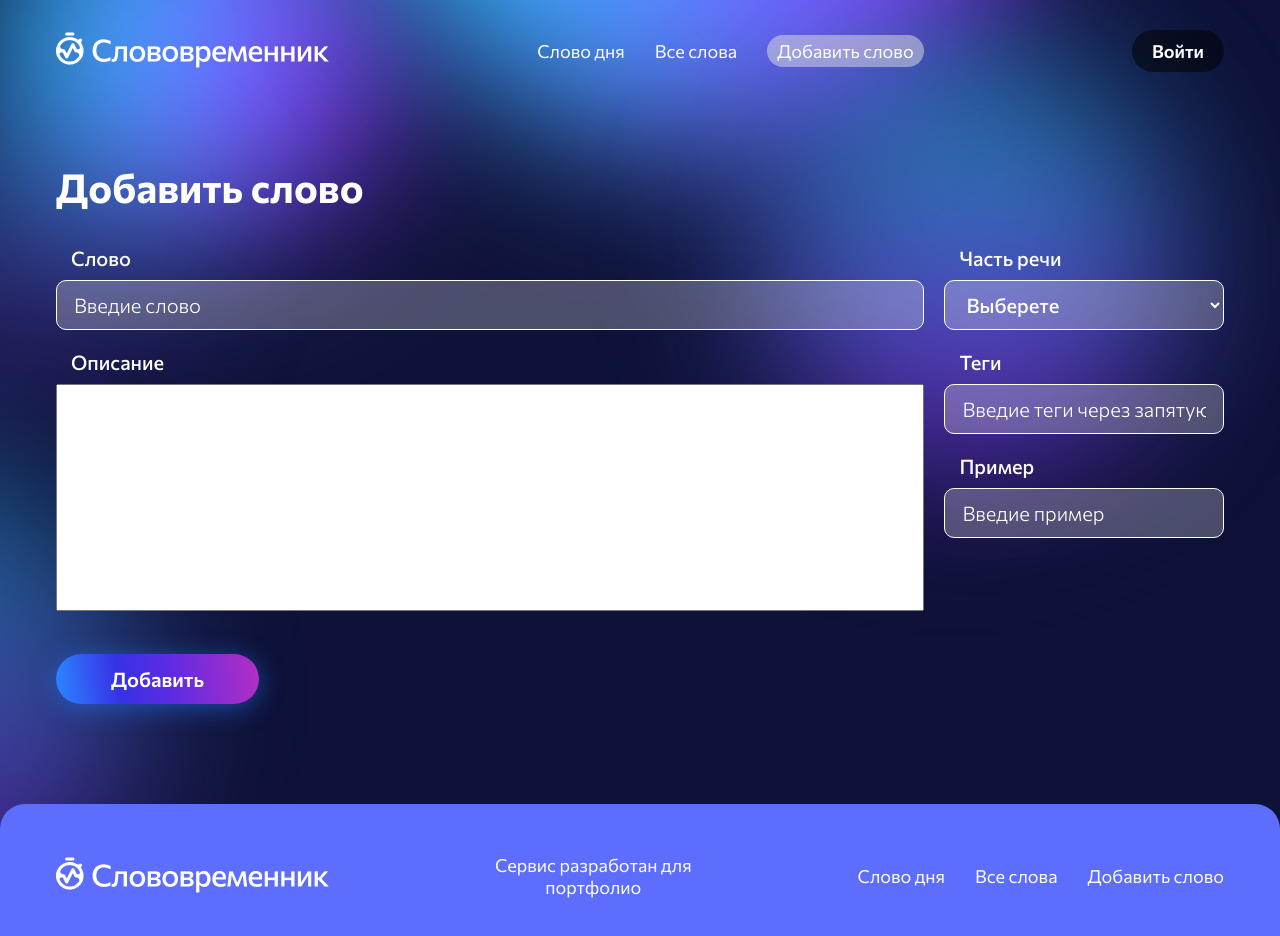
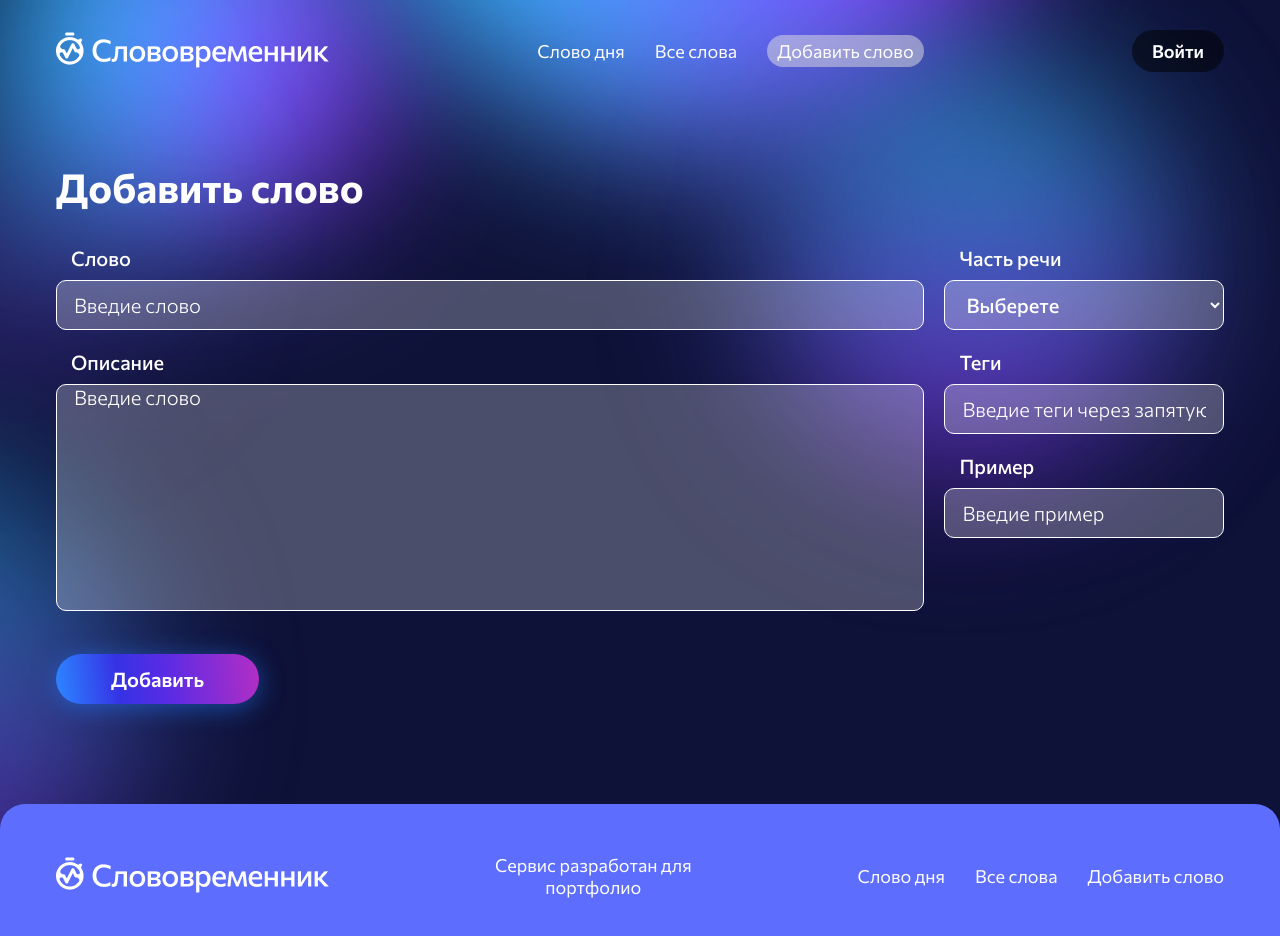
Before and after one commit to StKir/slovovremennik, a Next.js app: page /add-word in a window 1280 px wide. Shown: the top 936 px of the page. Built offline with nearby package versions, Linux system fonts and the light colour scheme.

Commit message:
fix: :art: Фикс бага со стилями

```diff
--- a/src/components/ui/input/mainInput/index.tsx
+++ b/src/components/ui/input/mainInput/index.tsx
@@ -3,10 +3,7 @@ import styles from './mainInput.module.scss';
 
 const MainInput: React.FC<IMainInput> = ({ typeTheme = 'primary', ...props }) => {
   return (
-    <input
-      className={typeTheme === 'primary' ? styles.input_primary : styles.input_secondary}
-      {...props}
-    />
+    <input className={typeTheme === 'primary' ? styles.input : styles.input_secondary} {...props} />
   );
 };
 
--- a/src/components/ui/input/mainInput/mainInput.module.scss
+++ b/src/components/ui/input/mainInput/mainInput.module.scss
@@ -1,4 +1,4 @@
-.input_primary {
+.input {
   min-height: 50px;
   width: 100%;
 
```
